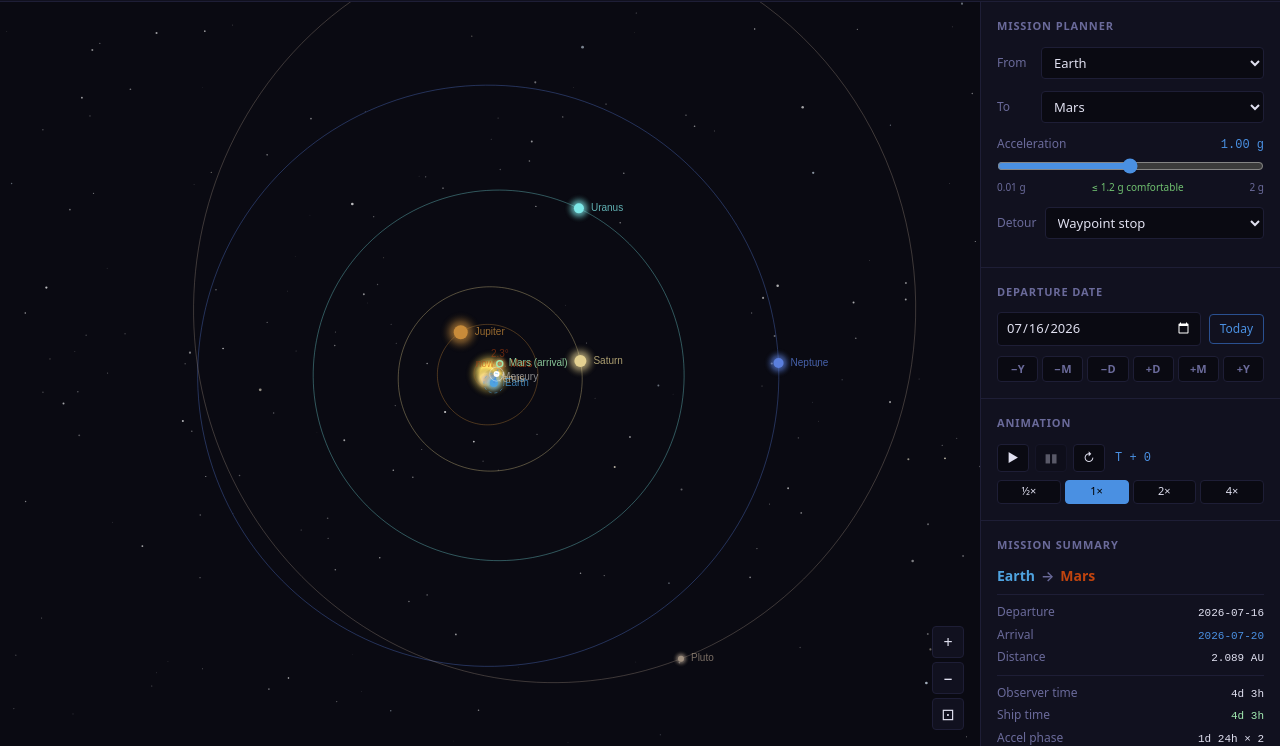
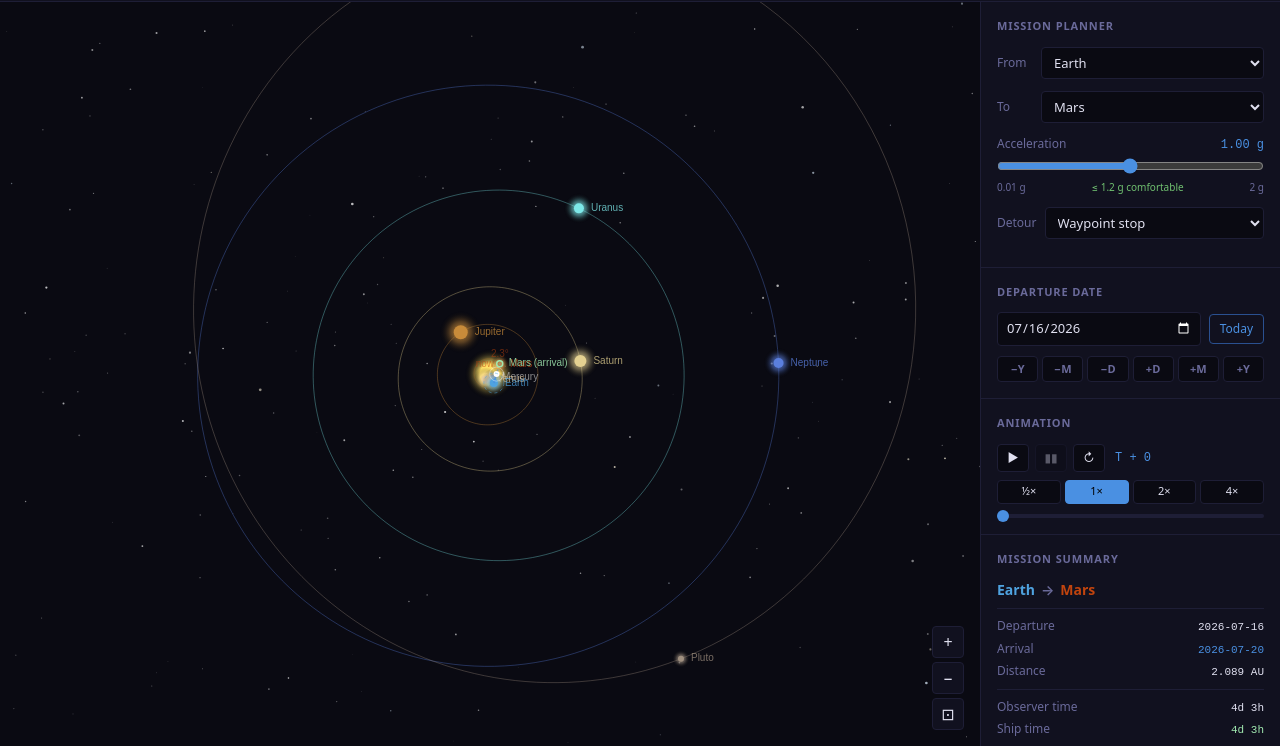
Before and after one commit to mturnbo/SolPath, a plain HTML site: page index.html in a window 1280 px wide. Shown: the part 54-800 px from the top of the page. Drawn offline with Linux system fonts and the light colour scheme.

Commit message:
Add animation scrub bar for seeking

```diff
--- a/index.html
+++ b/index.html
@@ -93,6 +93,8 @@
             <button class="btn-speed" data-speed="2">2×</button>
             <button class="btn-speed" data-speed="4">4×</button>
           </div>
+          <input type="range" class="anim-scrub" id="anim-scrub"
+                 min="0" max="1000" step="1" value="0" />
         </section>
 
         <section class="panel-section" id="section-info">
--- a/src/css/main.css
+++ b/src/css/main.css
@@ -290,6 +290,50 @@ body {
   color: #000;
 }
 
+/* ── Scrub bar ── */
+
+.anim-scrub {
+  -webkit-appearance: none;
+  appearance: none;
+  display: block;
+  width: 100%;
+  height: 4px;
+  border-radius: 2px;
+  /* Filled portion driven by --scrub-pct (updated via JS) */
+  background: linear-gradient(
+    to right,
+    var(--color-accent) var(--scrub-pct, 0%),
+    var(--color-border) var(--scrub-pct, 0%)
+  );
+  cursor: pointer;
+  margin-top: 10px;
+  outline: none;
+  border: none;
+}
+
+.anim-scrub::-webkit-slider-thumb {
+  -webkit-appearance: none;
+  width: 12px;
+  height: 12px;
+  border-radius: 50%;
+  background: var(--color-accent);
+  cursor: pointer;
+  transition: transform 0.1s;
+}
+
+.anim-scrub::-webkit-slider-thumb:hover {
+  transform: scale(1.3);
+}
+
+.anim-scrub::-moz-range-thumb {
+  width: 12px;
+  height: 12px;
+  border-radius: 50%;
+  background: var(--color-accent);
+  border: none;
+  cursor: pointer;
+}
+
 /* ── Mission info panel ── */
 
 .info-route {
--- a/src/js/ui/animator.js
+++ b/src/js/ui/animator.js
@@ -31,6 +31,7 @@ export function createAnimator(onTick, onComplete = null, onPlay = null, onReset
     lastTs = ts;
     onTick(tau);
     updateElapsed(tau, mission);
+    updateScrub(tau);
 
     if (tau < 1) {
       rafId = requestAnimationFrame(tick);
@@ -63,6 +64,7 @@ export function createAnimator(onTick, onComplete = null, onPlay = null, onReset
     if (onReset) onReset();
     onTick(tau);
     updateElapsed(tau, mission);
+    updateScrub(tau);
     updateButtons();
   }
 
@@ -88,6 +90,13 @@ export function createAnimator(onTick, onComplete = null, onPlay = null, onReset
       : `T + ${formatDuration(elapsedDays)}`;
   }
 
+  function updateScrub(t) {
+    const el = document.getElementById('anim-scrub');
+    if (!el) return;
+    el.value = Math.round(t * 1000);
+    el.style.setProperty('--scrub-pct', `${t * 100}%`);
+  }
+
   function setSpeed(s) {
     speed = s;
     document.querySelectorAll('.btn-speed').forEach(btn => {
@@ -103,6 +112,28 @@ export function createAnimator(onTick, onComplete = null, onPlay = null, onReset
   document.querySelectorAll('.btn-speed').forEach(btn => {
     btn.addEventListener('click', () => setSpeed(Number(btn.dataset.speed)));
   });
+
+  // Scrub bar — drag to seek
+  const scrubEl = document.getElementById('anim-scrub');
+  if (scrubEl) {
+    let scrubWasPlaying = false;
+
+    scrubEl.addEventListener('pointerdown', () => {
+      scrubWasPlaying = playing;
+      pause();
+    });
+
+    scrubEl.addEventListener('input', () => {
+      tau = scrubEl.value / 1000;
+      onTick(tau);
+      updateElapsed(tau, mission);
+      updateScrub(tau);
+    });
+
+    scrubEl.addEventListener('pointerup', () => {
+      if (scrubWasPlaying && tau < 1) play();
+    });
+  }
 
   updateButtons();
 
```
